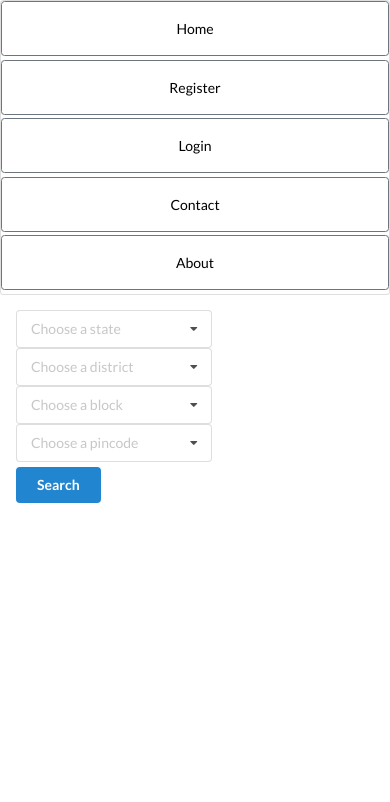
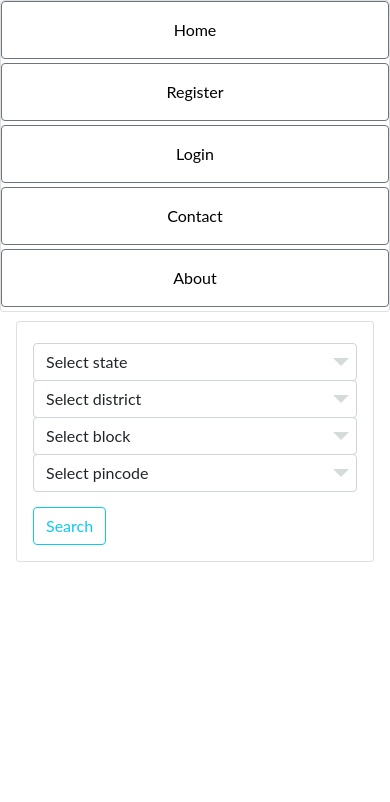
Before and after one commit to tejassonone/CovidVaccinationPlatform, a Django app: page /appointment/filter/ in a window 390 px wide. Shown: the top 802 px of the page. After the commit the page ends 562 px from the top, so only its background shows below. Run offline with Django 3.2, Linux system fonts and the light colour scheme; data comes from the database, SQL or seed files in the repository; some libraries are stand-ins or nearby versions.

Commit message:
responsive filter template done

```diff
--- a/project/covin/appointment/templates/appointment/filter_centre.html
+++ b/project/covin/appointment/templates/appointment/filter_centre.html
@@ -1,5 +1,6 @@
 {% extends "base.html" %}
 {% block content %}
+
 
 
 
@@ -9,68 +10,66 @@
     <meta name="viewport" content="width=device-width, initial-scale=1.0">
     <script src="https://code.jquery.com/jquery-3.3.1.min.js"></script>
 
-    <!-- semantic UI -->
-    <link rel="stylesheet" type='text/css'
-        href="https://cdnjs.cloudflare.com/ajax/libs/semantic-ui/2.2.14/semantic.min.css">
-    <script src="https://cdnjs.cloudflare.com/ajax/libs/semantic-ui/2.4.1/semantic.min.js"></script>
 
     <title>Search</title>
 </head>
 
 <body>
+
+<div class="container card card-body">
     <form  method="GET" class="mt-5" id="myForm">
         {% csrf_token %}
+
         <div id="alert-box"></div>
-        <div class="ui selection dropdown" id="states">
-            <input type="hidden" name="state">
-            <i class="dropdown icon"></i>
-            <div class="default text" id="state-text"> Choose a state</div>
-            <div class="menu" id="state-data-box">
+        <div class="row">
+            <div class="col-md custom_select">
+                <select name="state" id="state" class="form-control input-lg">
+                    <option value="">Select state</option>
+                </select>
+            </div>
+
+            <div class="col-md custom_select">
+                <select name="district" id="district" class="form-control input-lg">
+                    <option value="">Select district</option>
+                </select>
+            </div>
+
+            <div class="col-md custom_select">
+                <select name="block" id="block" class="form-control input-lg">
+                    <option value="">Select block</option>
+                </select>
+            </div>
+
+            <div class="col-md custom_select">
+                <select name="pincode" id="pincode" class="form-control input-lg">
+                    <option value="">Select pincode</option>
+                </select>
             </div>
         </div>
 
-        <div class="ui selection dropdown" id="districts">
-            <input type="hidden" name="district">
-            <i class="dropdown icon"></i>
-            <div class="default text" id="district-text">Choose a district</div>
-            <div class="menu" id="districts-data-box">
+        <div id="" class="mt-3">
+            <button type="submit" class="btn btn-outline-info">Search</button>
         </div>
+</form>
 </div>
 
-        <div class="ui selection dropdown" id="blocks">
-            <input type="hidden" name="block">
-            <i class="dropdown icon"></i>
-            <div class="default text" id="block-text">Choose a block</div>
-            <div class="menu" id="blocks-data-box">
-
-            </div>
-        </div>
-
-        <div class="ui selection dropdown" id="pincodes">
-            <input type="hidden" name="pincode">
-            <i class="dropdown icon"></i>
-            <div class="default text" id="pincode-text">Choose a pincode</div>
-            <div class="menu" id="pincodes-data-box">
-
-            </div>
-        </div>
-
-        <div id="btn-box" class="mt-5">
-            <button type="submit" class="ui primary button">Search</button>
-        </div>
-    </form>
 
 
-    <table class="ui grey table non-visible" id="my-table">
+
+<div class="container">
+        <table class="table table-sm table_content non-visible" id="my-table">
             <thead>
-          <tr><th>Centre ID</th>
-          <th>Centre Name</th>
-          <th>Fee type</th>
+              <tr><th scope="col">Centre ID</th>
+              <th scope="col">Centre Name</th>
+              <th scope="col">Fee type</th>
               <th></th>
             </tr></thead>
              <tbody id="table-data">
             </tbody>
           </table>
+</div>
+
+
 </body>
 
 
@@ -83,30 +82,51 @@
     .non-visible {
         display: none;
     }
+.table_content{
+
+  margin-top: 30px;
+
+}
+
+.table_content thead tr{
+  background-color: #27bec9;
+  color: #fff;
+  font-weight: bold;
+}
+
+
+
+.custom_select{
+    position: relative;
+    height: 37px;
+    width: 100%;
+}
+
+
+.custom_select:before{
+    content: "";
+    position: absolute;
+    top: 15px;
+    right: 20px;
+    border: 8px solid;
+    border-color: #d5dbd9 transparent transparent transparent;
+    pointer-events: none;
+}
+
+
+
 </style>
 
 
 <script type="text/javascript">
-    $('.ui.dropdown').dropdown({
-        forceSelection: false
-    });
 
 
 
-
-    const stateDataBox = document.getElementById('state-data-box')
-    const stateInput = document.getElementById('states')
-    const districtDataBox = document.getElementById('districts-data-box')
-    const districtInput = document.getElementById('districts')
-    const blockDataBox = document.getElementById('blocks-data-box')
-    const blockInput = document.getElementById('blocks')
-    const pincodeDataBox = document.getElementById('pincodes-data-box')
+    const stateInput = document.getElementById('state')
+    const districtInput = document.getElementById('district')
+    const blockInput = document.getElementById('block')
 
 
-    const pincodeText = document.getElementById('pincode-text')
-    const blockText = document.getElementById('block-text')
-    const districtText = document.getElementById('district-text')
-    const stateText = document.getElementById('state-text')
 
     const csrf = document.getElementsByName('csrfmiddlewaretoken')
     console.log(csrf)
@@ -122,18 +142,18 @@
 
 
 
+
     $.ajax({
         type: 'GET',
         url: '/appointment/state-json/',
         success: function (response) {
             var statesData = response.data
+            var html_code = '';
+            html_code += '<option value="">Select state</option>';
             statesData.map(items => {
-                const option = document.createElement('div')
-                option.textContent = items.state_name
-                option.setAttribute('class', 'item')
-                option.setAttribute('data-value', items.state_name)
-                stateDataBox.appendChild(option)
+                html_code += '<option value="'+items.state_name+'">'+items.state_name+'</option>';
             })
+            $('#state').html(html_code);
         },
         error: function (error) {
             console.log(error)
@@ -144,9 +164,10 @@
         console.log(e.target.value)
         const selectedState = e.target.value
 
-        districtDataBox.innerHTML = ""
-        districtText.textContent = "Choose a district"
-        districtText.classList.add("default")
+        $('#district').html('<option value="">Select district</option>');
+        $('#block').html('<option value="">Select block</option>');
+        $('#pincode').html('<option value="">Select pincode</option>');
+
 
         $.ajax({
             type: 'GET',
@@ -154,14 +175,13 @@
             success: function (response) {
                 console.log(response)
                 var districtData = response.data
+
+                var html_code = '';
+                html_code += '<option value="">Select district</option>';
                 districtData.map(items => {
-                    const option = document.createElement('div')
-                    option.textContent = items.district_name
-                    console.log('item', items.district_name)
-                    option.setAttribute('class', 'item')
-                    option.setAttribute('data-value', items.district_name)
-                    districtDataBox.appendChild(option)
+                    html_code += '<option value="'+items.district_name+'">'+items.district_name+'</option>';
                 })
+                $('#district').html(html_code);
             },
             error: function (error) {
                 console.log(error)
@@ -173,13 +193,13 @@
 
 
     districtInput.addEventListener('change', e => {
-        console.log(e.target.value)
-        const selectedState = stateText.textContent
+        console.log('district',e.target.value)
+        const selectedState = document.getElementById('state').value
         const selectedDistrict = e.target.value
 
-        blockDataBox.innerHTML = ""
-        blockText.textContent = "Choose a block"
-        blockText.classList.add("default")
+
+        $('#block').html('<option value="">Select block</option>');
+        $('#pincode').html('<option value="">Select pincode</option>');
 
         $.ajax({
             type: 'GET',
@@ -187,14 +207,12 @@
             success: function (response) {
                 console.log(response)
                 var blockData = response.data
+                var html_code = '';
+                html_code += '<option value="">Select block</option>';
                 blockData.map(items => {
-                    const option = document.createElement('div')
-                    option.textContent = items.block_name
-                    console.log('item', items.block_name)
-                    option.setAttribute('class', 'item')
-                    option.setAttribute('data-value', items.block_name)
-                    blockDataBox.appendChild(option)
+                    html_code += '<option value="'+items.block_name+'">'+items.block_name+'</option>';
                 })
+                $('#block').html(html_code);
             },
             error: function (error) {
                 console.log(error)
@@ -207,13 +225,12 @@
 
     blockInput.addEventListener('change', e => {
         console.log(e.target.value)
-        const selectedState = stateText.textContent
-        const selectedDistrict = districtText.textContent
+        const selectedState =  document.getElementById('state').value
+        const selectedDistrict =  document.getElementById('district').value
         const selectedBlock = e.target.value
 
-        pincodeDataBox.innerHTML = ""
-        pincodeText.textContent = "Choose a pincode"
-        pincodeText.classList.add("default")
+
+        $('#pincode').html('<option value="">Select pincode</option>');
 
         $.ajax({
             type: 'GET',
@@ -221,14 +238,12 @@
             success: function (response) {
                 console.log(response)
                 var pincodeData = response.data
+                var html_code = '';
+                html_code += '<option value="">Select pincode</option>';
                 pincodeData.map(items => {
-                    const option = document.createElement('div')
-                    option.textContent = items.pincode
-                    console.log('item', items.pincode)
-                    option.setAttribute('class', 'item')
-                    option.setAttribute('data-value', items.pincode)
-                    pincodeDataBox.appendChild(option)
+                    html_code += '<option value="'+items.pincode+'">'+items.pincode+'</option>';
                 })
+                $('#pincode').html(html_code);
             },
             error: function (error) {
                 console.log(error)
@@ -254,10 +269,10 @@
             url: '/appointment/search/',
             data : {
                 'csrfmiddlewaretoken' : csrf[0].value,
-                'state_name' : stateText.textContent,
-                'district_name' : districtText.textContent,
-                'block_name' : blockText.textContent,
-                'pincode' : pincodeText.textContent,
+                'state_name' : document.getElementById('state').value,
+                'district_name' : document.getElementById('district').value,
+                'block_name' : document.getElementById('block').value,
+                'pincode' : document.getElementById('pincode').value,
 
             },
             success: function (response) {
@@ -280,10 +295,8 @@
                                     },
             error: function (error) {
                 console.log(error)
-                alertBox.innerHTML = `<div class="ui negative message">
-                                      <i class="close icon"></i>
-                                      <div class="header">Ops</div>
-                                      <p>Something went wrong</p>
+                alertBox.innerHTML = `<div class="alert alert-danger" role="alert">
+                                        Something went wrong..
                                        </div>`
             }
         })
```
Lines whose indentation alone changed are shown as unchanged.
